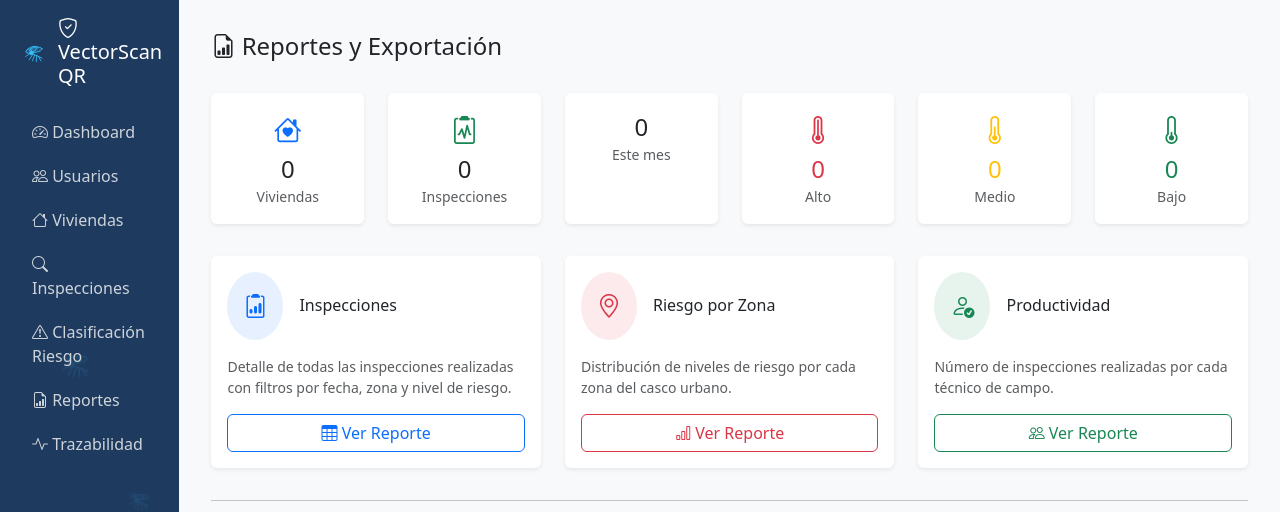
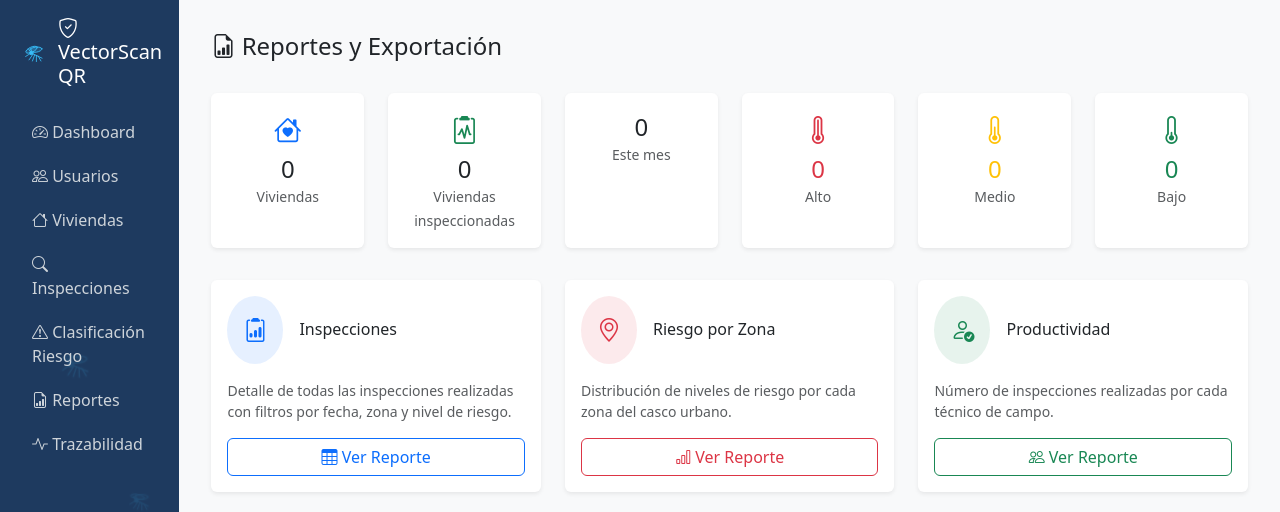
Before and after one commit to JOSH-VL/vectorscan-qr, a Django app: page /reportes/ in a window 1280 px wide. Shown: the top 512 px of the page. Run offline with Django 5.2, Linux system fonts and the light colour scheme; the visitor is signed in with stand-in values (Sample User, id 1); data that the repository does not hold is empty.

Commit message:
Cuadra metricas de paneles con el Capitulo VI (viviendas unicas)
Trazabilidad y reportes contaban inspecciones totales (40) y distribucion
por inspeccion (12/16/12), inflando los conteos por el historial
longitudinal (5 viviendas con 3 inspecciones). Ahora los paneles cuentan
viviendas unicas por su ultima inspeccion activa: 30 viviendas, riesgo
8/12/10, coherente con el documento entregado.

- Trazabilidad: tarjeta 'Inspecciones totales' -> 'Viviendas inspeccionadas' (30)
- Reportes: tarjeta 'Inspecciones' -> 'Viviendas inspeccionadas' (30) y
  distribucion de riesgo por ultima inspeccion (8/12/10)
- Riesgo por zona: suma 30 con 8/12/10

El detalle de inspecciones, Excel/CSV y productividad siguen contando los
40 eventos reales. Sin tocar modelos, clasificador ni migraciones; las 40
inspecciones permanecen para el historial longitudinal (Figura 11).

Co-Authored-By: Claude Opus 4.8 <noreply@anthropic.com>

```diff
--- a/apps/reportes/views.py
+++ b/apps/reportes/views.py
@@ -58,13 +58,21 @@ def panel_reportes(request):
         'zona', flat=True
     ).distinct().order_by('zona')
 
+    # Distribución de riesgo por vivienda según su ÚLTIMA inspección activa (no
+    # por evento de inspección): cuadra con el Capítulo VI → 30 viviendas, 8/12/10.
+    dist = {'Alto': 0, 'Medio': 0, 'Bajo': 0}
+    for v in Vivienda.objects.filter(estado='Activo').prefetch_related('inspecciones'):
+        ultima = v.inspecciones.filter(estado='Activo').first()
+        if ultima:
+            dist[ultima.nivel_riesgo] += 1
+
     stats = {
         'viviendas': Vivienda.objects.filter(estado='Activo').count(),
-        'inspecciones': Inspeccion.objects.filter(estado='Activo').count(),
+        'viviendas_inspeccionadas': sum(dist.values()),
         'insp_mes': Inspeccion.objects.filter(estado='Activo', fecha_inspeccion__gte=hace_30).count(),
-        'alto': Inspeccion.objects.filter(estado='Activo', nivel_riesgo='Alto').count(),
-        'medio': Inspeccion.objects.filter(estado='Activo', nivel_riesgo='Medio').count(),
-        'bajo': Inspeccion.objects.filter(estado='Activo', nivel_riesgo='Bajo').count(),
+        'alto': dist['Alto'],
+        'medio': dist['Medio'],
+        'bajo': dist['Bajo'],
     }
 
     return render(request, 'reportes/panel.html', {
@@ -98,15 +106,19 @@ def reporte_riesgo(request):
     for z in zonas:
         if not z:
             continue
-        inspecciones_zona = Inspeccion.objects.filter(
-            estado='Activo', vivienda__zona=z
-        )
+        # Conteo por vivienda (última inspección activa), no por inspección,
+        # para que los totales por zona cuadren con el documento (30 y 8/12/10).
+        d = {'Alto': 0, 'Medio': 0, 'Bajo': 0}
+        for v in Vivienda.objects.filter(estado='Activo', zona=z).prefetch_related('inspecciones'):
+            ultima = v.inspecciones.filter(estado='Activo').first()
+            if ultima:
+                d[ultima.nivel_riesgo] += 1
         data_zonas.append({
             'zona': z,
-            'total': inspecciones_zona.count(),
-            'alto': inspecciones_zona.filter(nivel_riesgo='Alto').count(),
-            'medio': inspecciones_zona.filter(nivel_riesgo='Medio').count(),
-            'bajo': inspecciones_zona.filter(nivel_riesgo='Bajo').count(),
+            'total': sum(d.values()),
+            'alto': d['Alto'],
+            'medio': d['Medio'],
+            'bajo': d['Bajo'],
         })
 
     return render(request, 'reportes/riesgo.html', {'data_zonas': data_zonas})
--- a/templates/reportes/panel.html
+++ b/templates/reportes/panel.html
@@ -20,8 +20,8 @@
         <div class="card shadow-sm text-center border-0 h-100">
             <div class="card-body py-3">
                 <i class="bi bi-clipboard2-pulse text-success fs-3"></i>
-                <h4 class="mb-0 mt-1">{{ stats.inspecciones }}</h4>
-                <small class="text-muted">Inspecciones</small>
+                <h4 class="mb-0 mt-1">{{ stats.viviendas_inspeccionadas }}</h4>
+                <small class="text-muted">Viviendas inspeccionadas</small>
             </div>
         </div>
     </div>
--- a/templates/trazabilidad/panel.html
+++ b/templates/trazabilidad/panel.html
@@ -38,8 +38,8 @@
                         <i class="bi bi-clipboard2-pulse text-success fs-4"></i>
                     </div>
                     <div>
-                        <h3 class="mb-0">{{ total_inspecciones }}</h3>
-                        <small class="text-muted">Inspecciones totales</small>
+                        <h3 class="mb-0">{{ viviendas_inspeccionadas }}</h3>
+                        <small class="text-muted">Viviendas inspeccionadas</small>
                     </div>
                 </div>
             </div>
```
Also changed, not shown: apps/trazabilidad/views.py (+7 -2 lines).
